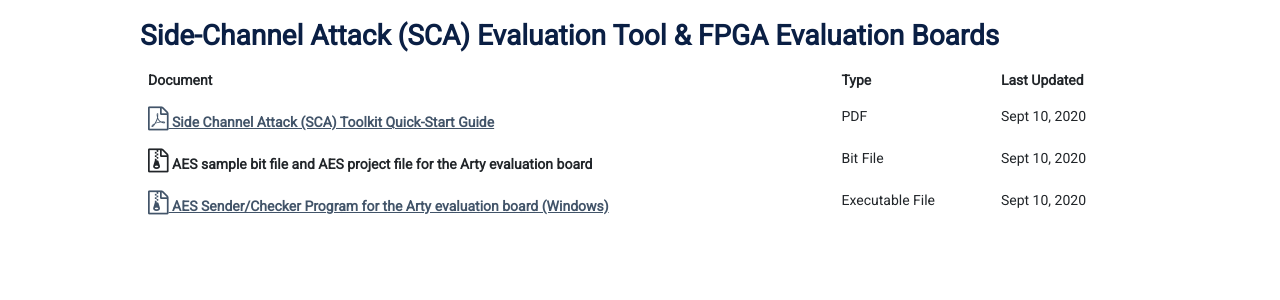
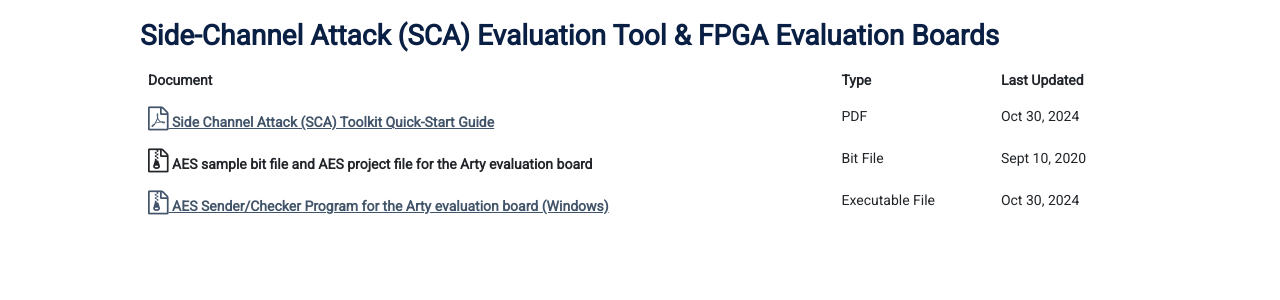
Before and after one commit to async2secure/async2secure.github.io, a Jekyll site: the page built from _pages/resources/resource_library.md, in a window 1280 px wide and 900 px high. Shown: the part 410-710 px from the top of the window. Built offline with Jekyll 4.4.1, drawn with Linux system fonts in a browser that asks for light colours; some web fonts are replaced.

Commit message:
update content

```diff
--- a/_pages/resources/resource_library.md
+++ b/_pages/resources/resource_library.md
@@ -34,7 +34,7 @@ permalink: /resources/resource_library
             <i class="fa fa-file-pdf-o" aria-hidden="true" style="font-size:24px;"></i> Side Channel Attack (SCA) Toolkit Quick-Start Guide</a>
          </th>
          <td>PDF</td>
-         <td>Sept 10, 2020</td>
+         <td>Oct 30, 2024</td>
       </tr>
       <tr>
          <th scope="row">
@@ -44,10 +44,10 @@ permalink: /resources/resource_library
          <td>Sept 10, 2020</td>
       </tr>
       <tr>
-         <th scope="row"><a href="/assets/resources/FPGA_serial_sender.zip">
+         <th scope="row"><a href="https://storage.googleapis.com/async2secure/aes_data_communicator/aes_data_communicator_1.2.1.exe">
             <i class="fa fa-file-archive-o" aria-hidden="true" style="font-size:24px;"></i>  AES Sender/Checker Program for the Arty evaluation board (Windows)</a></th>
          <td>Executable File</td>
-         <td>Sept 10, 2020</td>
+         <td>Oct 30, 2024</td>
       </tr>
    </tbody>
 </table>
```
Also changed, not shown: 1 other file.
